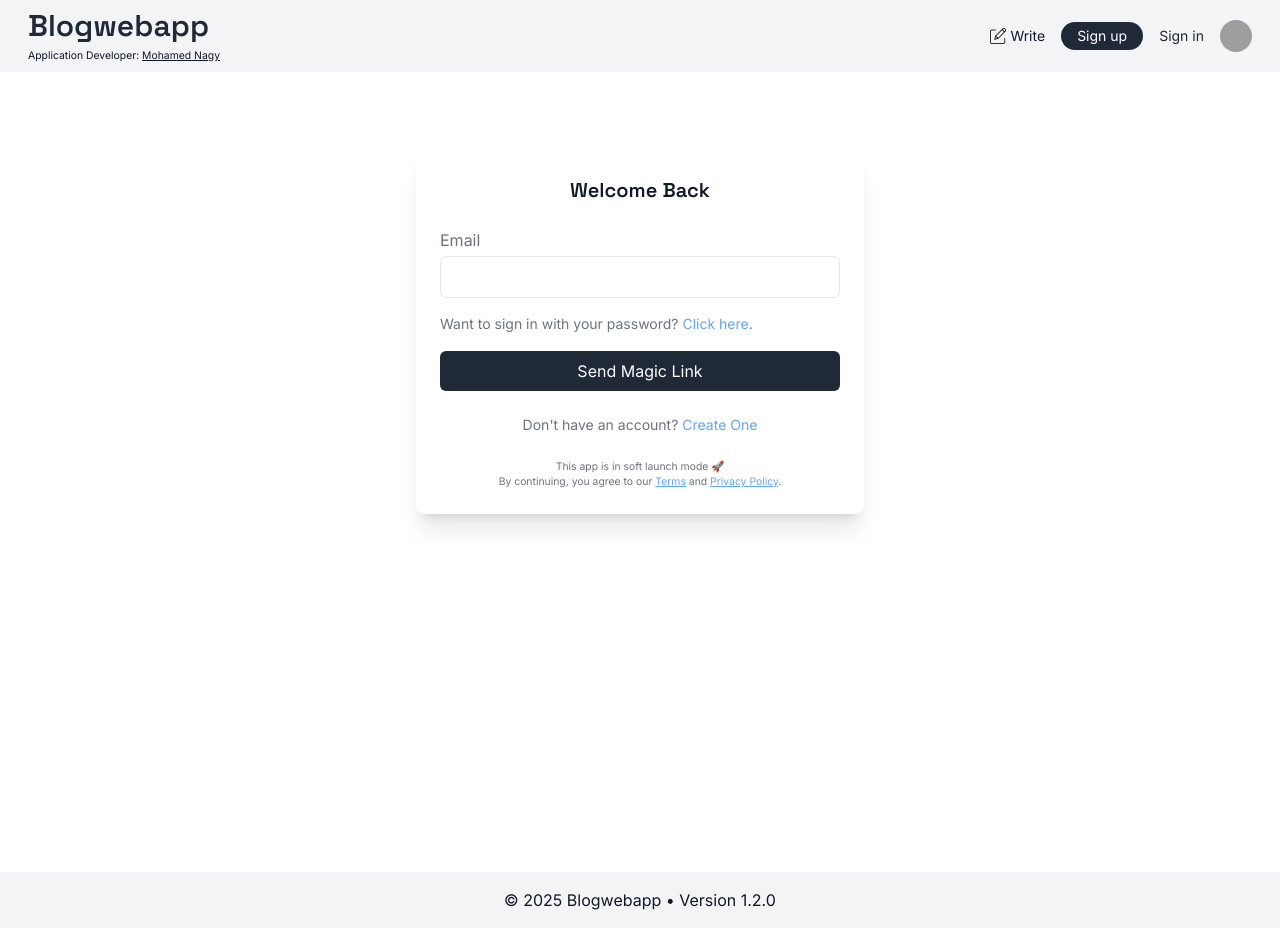
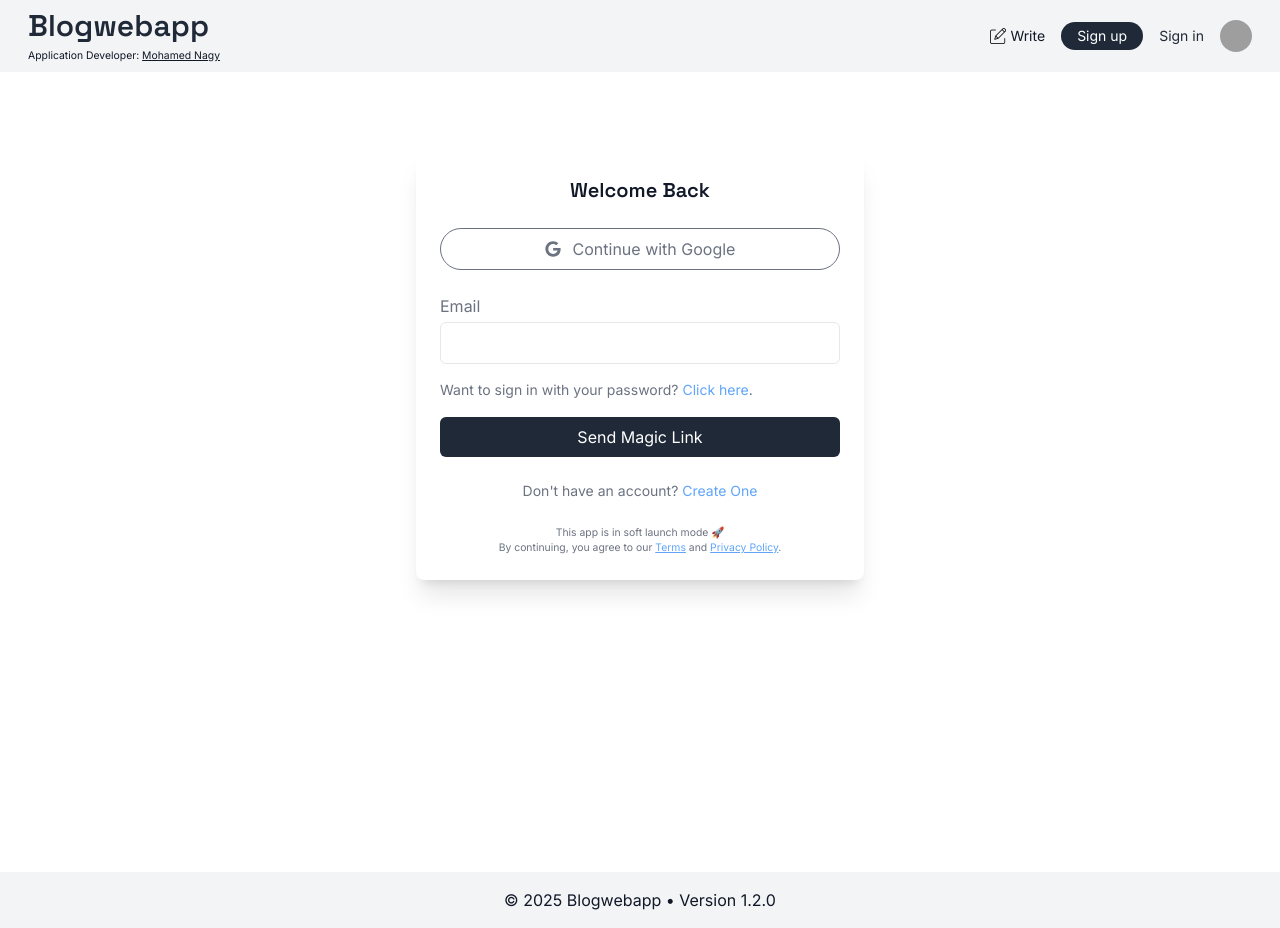
Before and after one commit to devmonagy/blogwebappdev, a React (Create React App) app in the folder client/: page /login in a window 1280 px wide. Built offline with nearby package versions, Linux system fonts and the light colour scheme; no server answers; grey boxes are pictures that could not be loaded.

Commit message:
Google Logins

```diff
--- a/client/src/pages/Login.tsx
+++ b/client/src/pages/Login.tsx
@@ -2,7 +2,7 @@ import React, { useState } from "react";
 import axios from "axios";
 import { useNavigate, useLocation, Link } from "react-router-dom";
 import { AiFillEye, AiFillEyeInvisible } from "react-icons/ai";
-import { FaGoogle, FaFacebookF, FaEnvelope } from "react-icons/fa";
+import { FaGoogle, FaEnvelope } from "react-icons/fa";
 
 interface User {
   _id: string;
@@ -62,14 +62,10 @@ const Login: React.FC<LoginProps> = ({ onLogin }) => {
 
       const { user, token } = response.data;
 
-      // Store in localStorage
       localStorage.setItem("user", JSON.stringify(user));
       localStorage.setItem("token", token);
-
-      // Notify parent
       onLogin(user, token);
 
-      // Redirect based on profile completeness
       if (!user.firstName || !user.lastName) {
         navigate("/complete-profile", { replace: true });
       } else {
@@ -106,16 +102,10 @@ const Login: React.FC<LoginProps> = ({ onLogin }) => {
     }
   };
 
-  // ⚠️ Social login buttons – currently commented out but ready to use
-  // const handleGoogleLogin = () => {
-  //   const redirect = encodeURIComponent(redirectPath);
-  //   window.location.href = `${process.env.REACT_APP_BACKEND_URL}/auth/google?redirect=${redirect}`;
-  // };
-
-  // const handleFacebookLogin = () => {
-  //   const redirect = encodeURIComponent(redirectPath);
-  //   window.location.href = `${process.env.REACT_APP_BACKEND_URL}/auth/facebook?redirect=${redirect}`;
-  // };
+  const handleGoogleLogin = () => {
+    const redirect = encodeURIComponent(redirectPath);
+    window.location.href = `${process.env.REACT_APP_BACKEND_URL}/auth/google?redirect=${redirect}`;
+  };
 
   return (
     <div className="bg-background min-h-screen px-8 pt-20 pb-8">
@@ -127,8 +117,7 @@ const Login: React.FC<LoginProps> = ({ onLogin }) => {
         {error && <p className="text-red-500 text-center">{error}</p>}
         {success && <p className="text-green-500 text-center">{success}</p>}
 
-        {/* ⚠️ Social login buttons – hidden for now */}
-        {/* <div className="space-y-4">
+        <div className="space-y-4">
           <button
             className="w-full border border-gray-500 rounded-full py-2 flex items-center justify-center text-secondaryText hover:bg-gray-800 hover:text-white transition"
             onClick={handleGoogleLogin}
@@ -136,14 +125,7 @@ const Login: React.FC<LoginProps> = ({ onLogin }) => {
             <FaGoogle className="mr-3" />
             Continue with Google
           </button>
-          <button
-            className="w-full border border-gray-500 rounded-full py-2 flex items-center justify-center text-secondaryText hover:bg-gray-800 hover:text-white transition"
-            onClick={handleFacebookLogin}
-          >
-            <FaFacebookF className="mr-3" />
-            Continue with Facebook
-          </button>
-        </div> */}
+        </div>
 
         <form
           onSubmit={
--- a/client/src/pages/Register.tsx
+++ b/client/src/pages/Register.tsx
@@ -1,7 +1,7 @@
 import React, { useState, useEffect } from "react";
 import axios from "axios";
 import { AiFillEye, AiFillEyeInvisible } from "react-icons/ai";
-import { FaGoogle, FaFacebookF, FaEnvelope } from "react-icons/fa";
+import { FaGoogle } from "react-icons/fa";
 import { useNavigate, useLocation, Link } from "react-router-dom";
 
 interface RegisterResponse {
@@ -129,13 +129,9 @@ const Register: React.FC = () => {
     );
   };
 
-  // ⚠️ Social login buttons – currently commented out but ready to use
-  // const handleGoogleRegister = () => {
-  //   window.location.href = `${process.env.REACT_APP_BACKEND_URL}/auth/google`;
-  // };
-  // const handleFacebookRegister = () => {
-  //   window.location.href = `${process.env.REACT_APP_BACKEND_URL}/auth/facebook`;
-  // };
+  const handleGoogleRegister = () => {
+    window.location.href = `${process.env.REACT_APP_BACKEND_URL}/auth/google`;
+  };
 
   return (
     <div className="bg-background min-h-screen px-8 pt-20 pb-12">
@@ -147,8 +143,7 @@ const Register: React.FC = () => {
         {error && <p className="text-red-500 text-center">{error}</p>}
         {success && <p className="text-green-500 text-center">{success}</p>}
 
-        {/* ⚠️ Social login buttons – hidden for now */}
-        {/* <div className="space-y-4">
+        <div className="space-y-4">
           <button
             className="w-full border border-gray-500 rounded-full py-2 flex items-center justify-center text-secondaryText hover:bg-gray-800 hover:text-white transition"
             onClick={handleGoogleRegister}
@@ -156,14 +151,7 @@ const Register: React.FC = () => {
             <FaGoogle className="mr-3" />
             Continue with Google
           </button>
-          <button
-            className="w-full border border-gray-500 rounded-full py-2 flex items-center justify-center text-secondaryText hover:bg-gray-800 hover:text-white transition"
-            onClick={handleFacebookRegister}
-          >
-            <FaFacebookF className="mr-3" />
-            Continue with Facebook
-          </button>
-        </div> */}
+        </div>
 
         <form
           onSubmit={
```
